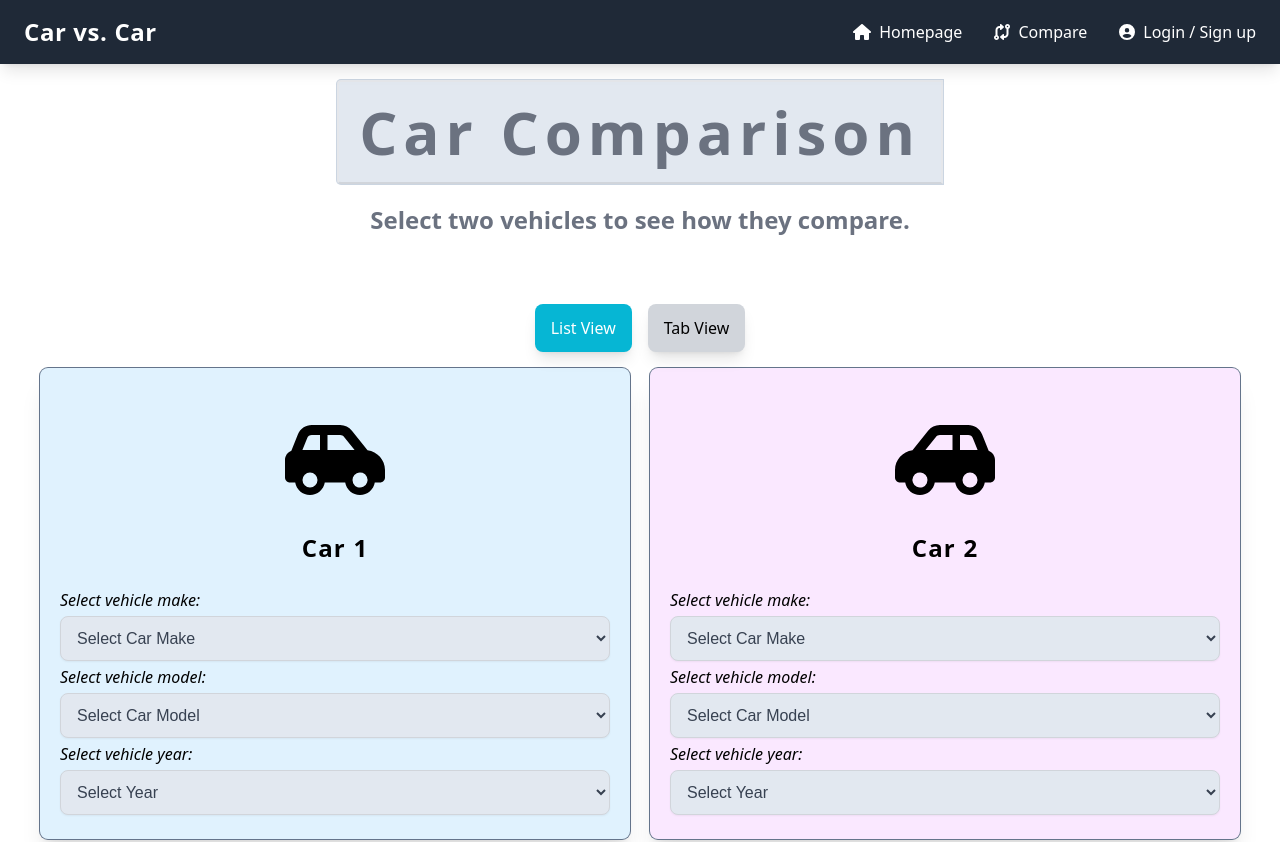
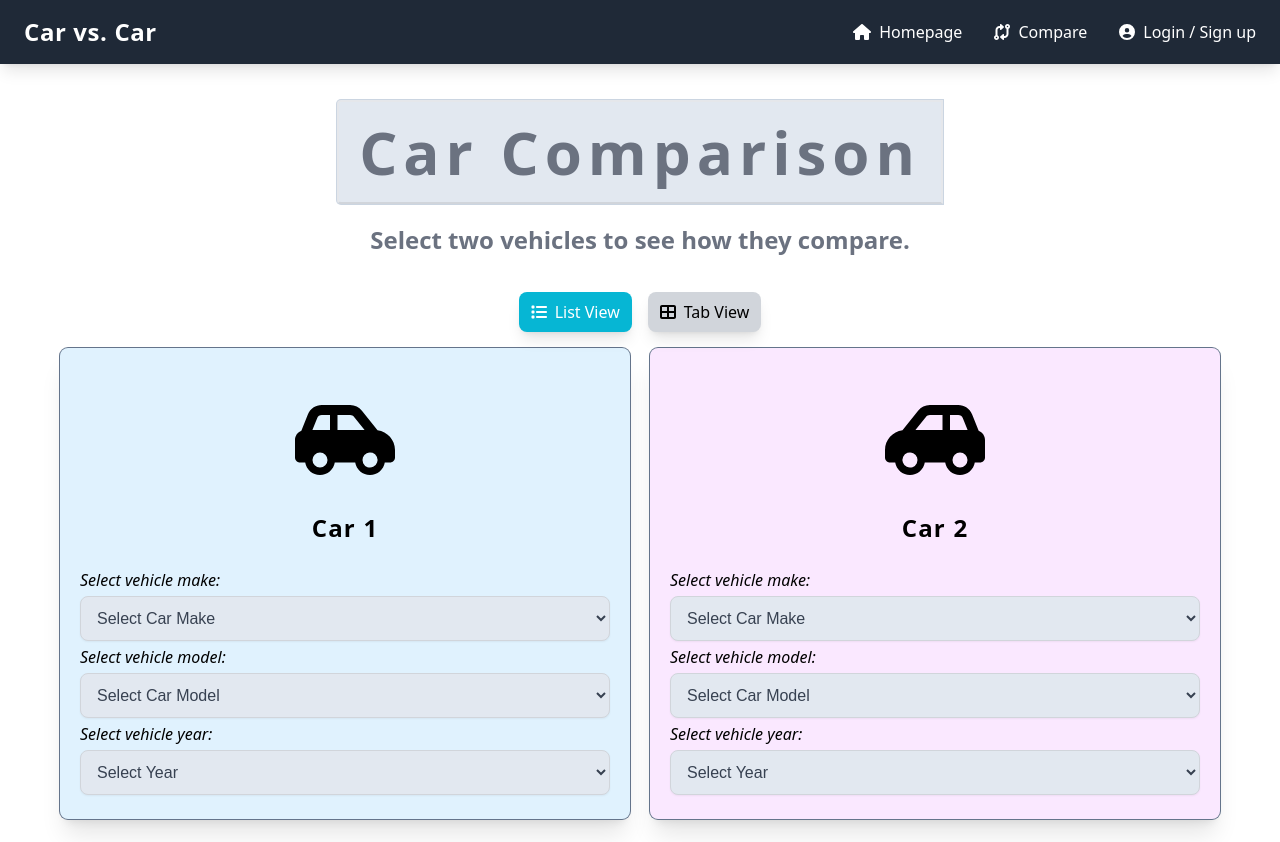
Before and after one commit to alramirez729/CarVsCar, a React (Create React App) app in the folder frontend/: page /compare in a window 1280 px wide. Shown: the top 842 px of the page. Built offline with nearby package versions, Linux system fonts and the light colour scheme.

Commit message:
Tab/List view button, and Grid layout in tab view- > styled the buttons > in tab view, the charts nicely display

```diff
--- a/frontend/src/pages/compare.js
+++ b/frontend/src/pages/compare.js
@@ -1,6 +1,6 @@
 import React, { useState, useEffect, useContext, useRef } from 'react';
 import { FontAwesomeIcon } from '@fortawesome/react-fontawesome';
-import { faQuestionCircle, faCarSide, faTimes, faChevronLeft, faChevronRight } from '@fortawesome/free-solid-svg-icons';
+import { faQuestionCircle, faCarSide, faTimes, faChevronLeft, faChevronRight, faList, faThLarge } from '@fortawesome/free-solid-svg-icons';
 import { AuthContext } from '../AuthContext';
 import ReactSpeedometer from "react-d3-speedometer";
 import { BarChart, Bar, XAxis, YAxis, Tooltip, Legend } from "recharts";
@@ -748,22 +748,25 @@ const fetchSuggestions = async (type, make = '', model = '', carNumber) => {
   };
 
   return (
-    <div className="flex flex-col items-center justify-center w-full my-min-h-screen p-5 bg-white">
+    <div className="flex flex-col items-center justify-center w-full my-min-h-screen p-10 bg-white">
       <h1 className="heading tracking-widest ring-1 ring-slate-300 bg-slate-200 rounded-l h-30 w-30 border-b-gray-300 border-2 p-5">Car Comparison</h1>
 
       <h1 className="subheading">Select two vehicles to see how they compare.</h1>
-  <div className="flex flex-row space-x-4 my-4">
+      <div className="flex flex-row space-x-4 my-4 text-left">
         <button
-          className={`mt-8 text-blue font-sans py-3 px-4 rounded-lg transition duration-300 ease-in-out transform hover:scale-105 shadow-lg ${viewMode === 'list' ? 'bg-cyan-500 text-white' : 'bg-gray-300 text-black'}`}
+        className={`inline-flex items-center space-x-2 text-blue font-sans py-2 px-3 rounded-lg transition duration-300 ease-in-out transform hover:scale-105 shadow-lg ${viewMode === 'list' ? 'bg-cyan-500 text-white' : 'bg-gray-300 text-black'}`}
         onClick={() => setViewMode('list')}
       >
-          List View
+        <FontAwesomeIcon icon={faList} className="w-4 h-4" /> {/* List View Icon */}
+        <span>List View</span>
       </button>
+
       <button
-          className={`mt-8 text-blue font-sans py-3 px-4 rounded-lg transition duration-300 ease-in-out transform hover:scale-105 shadow-lg ${viewMode === 'tab' ? 'bg-cyan-500 text-white' : 'bg-gray-300 text-black'}`}
+        className={`inline-flex items-center space-x-2 text-blue font-sans py-2 px-3 rounded-lg transition duration-300 ease-in-out transform hover:scale-105 shadow-lg ${viewMode === 'tab' ? 'bg-cyan-500 text-white' : 'bg-gray-300 text-black'}`}
         onClick={() => setViewMode('tab')}
       >
-          Tab View
+        <FontAwesomeIcon icon={faThLarge} className="w-4 h-4" /> {/* Tab View Icon */}
+        <span>Tab View</span>
       </button>
       </div>
       <div className="flex flex-col md:flex-row md:justify-between w-full max-w-8xl gap-5 -my-0">
@@ -1011,7 +1014,7 @@ const fetchSuggestions = async (type, make = '', model = '', carNumber) => {
           {nonNumericalComparison && nonNumericalComparison}
           {/* Numerical Comparison Results */}
 
-          <div className="flex flex-col sm:flex-row justify-between lg:gap-12 md:gap-8 sm:gap-4 gap-2 my-10 items-center">
+          <div className="flex flex-col sm:flex-row justify-between gap-12 md:gap-8 sm:gap-4 my-10 items-center">
             {/* Car 1 Speedometer */}
             <div className="flex flex-col items-center">
               <h4 className="font-semibold text-sm text-center font-sans bg-sky-400 text-white px-4 py-1 my-4 rounded-lg">
@@ -1046,7 +1049,7 @@ const fetchSuggestions = async (type, make = '', model = '', carNumber) => {
             <div className="w-full flex flex-col items-center">
               <h2 className="text-2xl font-bold mb-4">{sections[activeTab]}</h2>
 
-              <div className="flex flex-row items-center justify-between w-full max-w-4xl">
+              <div className="flex flex-row items-center w-full max-w-4xl">
                 {/* Left Arrow */}
                 <button onClick={handlePrevTab} className="text-2xl p-2">
                   <FontAwesomeIcon icon={faChevronLeft} />
@@ -1073,8 +1076,7 @@ const fetchSuggestions = async (type, make = '', model = '', carNumber) => {
 
                   {activeTab === 2 && (
                     <>
-                      <div className="grid lg:grid-cols-4 md:grid-cols-3 sm:grid-cols-2 gap-6 md:gap-2 sm:gap-0 w-full justify-center items-center">
-                        {comparisonResult.map((metricComponent, index) => (
+  <div className={`grid gap-4 w-full items-center ${comparisonResult.length === 1 ? "grid-cols-1 justify-center place-items-center" : "grid-cols-2 lg:grid-cols-2 md:grid-cols-1"}`}>                        {comparisonResult.map((metricComponent, index) => (
                           <div key={index} className="flex flex-row items-center">
                             {metricComponent}
                           </div>
```
Lines whose indentation alone changed are shown as unchanged.
